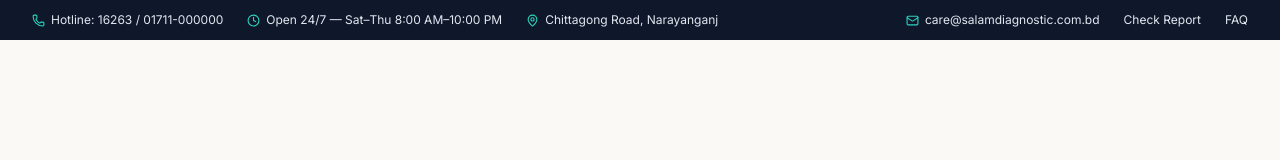
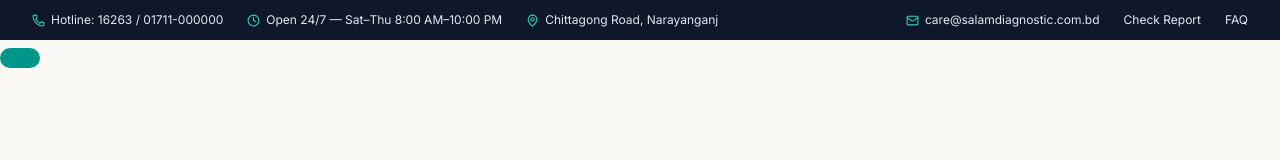
Before and after one commit to Mostofa-zaman/Diognostic, a Next.js app: page / in a window 1280 px wide. Shown: the top 160 px of the page. Built offline with nearby package versions, Linux system fonts and the light colour scheme.

Commit message:
feat(common/button.jsx): add reusable button component with variants and sizes

```diff
--- a/src/app/page.jsx
+++ b/src/app/page.jsx
@@ -1,3 +1,4 @@
+import Button from "@/components/navbar/common/Button";
 
 
 
@@ -5,7 +6,7 @@ export default function Home() {
   return (
   <>
 
-
+ <Button text="Click me" colour="red"/>
 
   </>
   );
--- /dev/null
+++ b/src/components/navbar/common/Button.jsx
@@ -0,0 +1,45 @@
+import Link from "next/link";
+
+const variants = {
+  primary:
+    "bg-teal-600 text-white hover:bg-teal-700 shadow-card hover:shadow-cardHover",
+  secondary:
+    "bg-navy-800 text-white hover:bg-navy-700 shadow-card hover:shadow-cardHover",
+  outline:
+    "border border-navy-200 text-navy-800 hover:border-teal-600 hover:text-teal-700 bg-white",
+  ghost: "text-navy-700 hover:text-teal-700 hover:bg-navy-50",
+  white: "bg-white text-navy-800 hover:bg-sand-100 shadow-card",
+};
+
+const sizes = {
+  sm: "px-4 py-2 text-sm",
+  md: "px-5 py-2.5 text-sm",
+  lg: "px-7 py-3.5 text-base",
+};
+
+export default function Button({
+  children,
+  href,
+  variant = "primary",
+  size = "md",
+  className = "",
+  type = "button",
+  onClick,
+  ...props
+}) {
+  const classes = `focus-ring inline-flex items-center justify-center gap-2 rounded-full font-semibold transition-all duration-200 active:scale-[0.98] ${variants[variant]} ${sizes[size]} ${className}`;
+
+  if (href) {
+    return (
+      <Link href={href} className={classes} {...props}>
+        {children}
+      </Link>
+    );
+  }
+
+  return (
+    <button type={type} className={classes} onClick={onClick} {...props}>
+      {children}
+    </button>
+  );
+}
```
